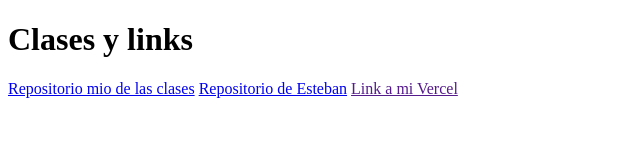
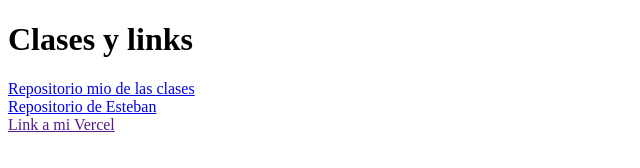
Before and after one commit to santiagoems/programacionwebems, a plain HTML site: page index.html in a window 1280 px wide. Shown: the whole page, without its empty margins (0-640 px from the left). Drawn offline with Linux system fonts and the light colour scheme.

Commit message:
actualizacion

```diff
--- a/index.html
+++ b/index.html
@@ -8,8 +8,8 @@
 </head>
 <body>
     <h1>Clases y links</h1>
-    <a href="https://github.com/santiagoems/programacionwebems">Repositorio mio de las clases</a>
-    <a href="https://github.com/estebanpiazza/PW-itba-1Cuat-2022">Repositorio de Esteban</a>
+    <a href="https://github.com/santiagoems/programacionwebems">Repositorio mio de las clases</a><br>
+    <a href="https://github.com/estebanpiazza/PW-itba-1Cuat-2022">Repositorio de Esteban</a><br>
     <a href="">Link a mi Vercel</a>
 </body>
 </html>
```
